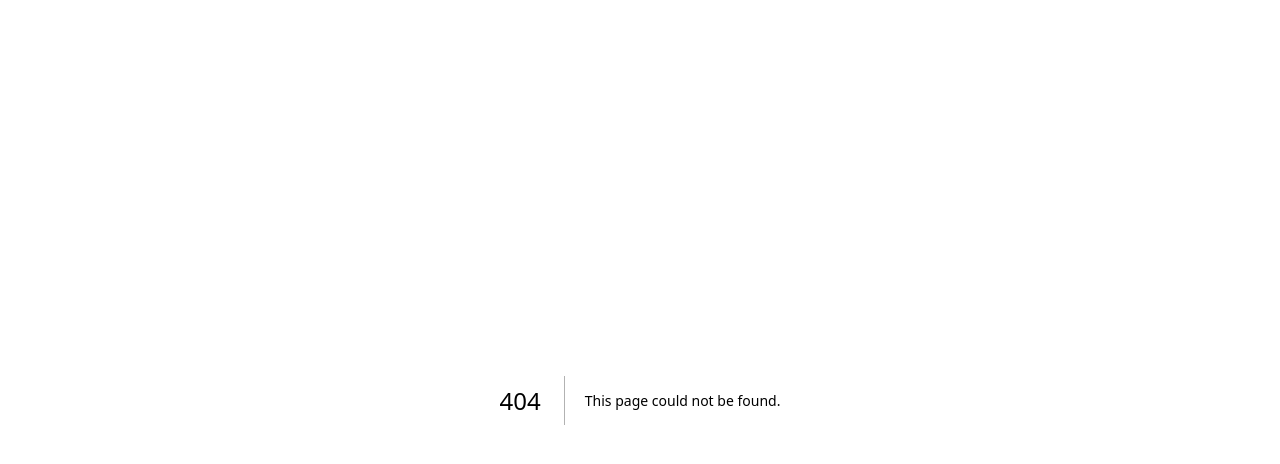
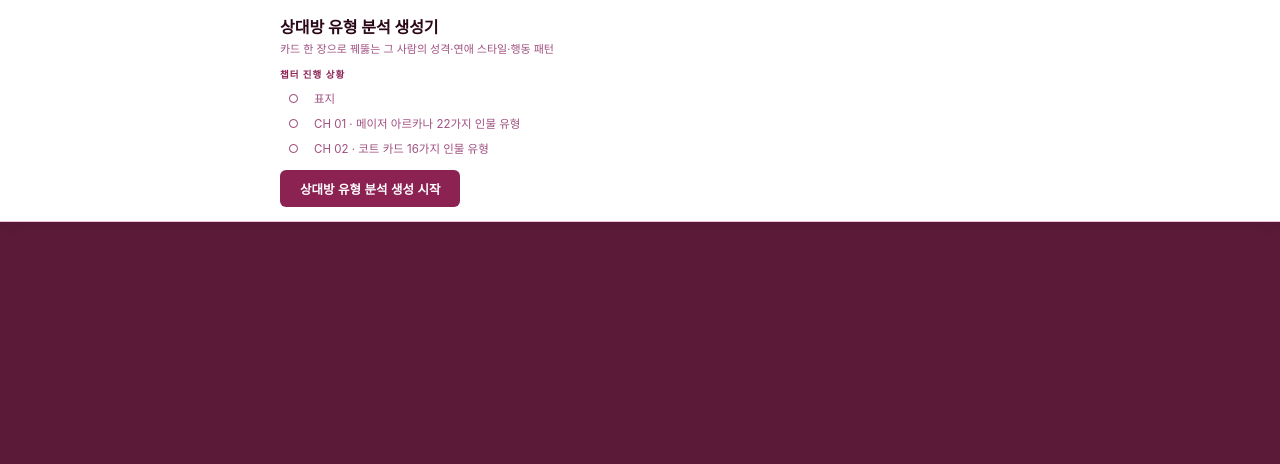
Before and after one commit to park2011502/ebookmaker, a Next.js app: page /personality in a window 1280 px wide. Before the commit this address had no page. Shown: the top 464 px of the page. Built offline with nearby package versions, Linux system fonts and the light colour scheme.

Commit message:
Create page.tsx

```diff
--- /dev/null
+++ b/app/personality/page.tsx
@@ -0,0 +1,207 @@
+"use client";
+
+import { useState } from "react";
+
+const CHAPTERS = [
+  {
+    chapterIndex: 0, label: "표지",
+    items: [{ cardIndex: -1, label: "표지" }],
+  },
+  {
+    chapterIndex: 1, label: "CH 01 · 메이저 아르카나 22가지 인물 유형",
+    items: [
+      { cardIndex: -1, label: "오프너" },
+      ...Array.from({ length: 22 }, (_, i) => ({ cardIndex: i, label: `메이저 ${i + 1}/22` })),
+    ],
+  },
+  {
+    chapterIndex: 2, label: "CH 02 · 코트 카드 16가지 인물 유형",
+    items: [
+      { cardIndex: -1, label: "오프너" },
+      ...Array.from({ length: 16 }, (_, i) => ({ cardIndex: i, label: `코트 카드 ${i + 1}/16` })),
+    ],
+  },
+];
+
+type Status = "idle" | "generating" | "done" | "error";
+
+export default function PersonalityPage() {
+  const [status, setStatus] = useState<Status>("idle");
+  const [currentStep, setCurrentStep] = useState("");
+  const [allHtml, setAllHtml] = useState("");
+  const [allCss, setAllCss] = useState("");
+  const [errorMsg, setErrorMsg] = useState("");
+  const [doneChapters, setDoneChapters] = useState(0);
+
+  async function generateAll() {
+    setStatus("generating");
+    setAllHtml("");
+    setAllCss("");
+    setErrorMsg("");
+    setDoneChapters(0);
+
+    let combinedHtml = "";
+    let combinedCss = "";
+    let nextPage = 1;
+
+    for (let ci = 0; ci < CHAPTERS.length; ci++) {
+      const ch = CHAPTERS[ci];
+
+      for (let ii = 0; ii < ch.items.length; ii++) {
+        const item = ch.items[ii];
+        setCurrentStep(`${ch.label} · ${item.label} 생성 중...`);
+
+        try {
+          const res = await fetch("/api/generate-personality", {
+            method: "POST",
+            headers: { "Content-Type": "application/json" },
+            body: JSON.stringify({
+              chapterIndex: ch.chapterIndex,
+              cardIndex: item.cardIndex,
+              startPage: nextPage,
+            }),
+          });
+          if (!res.ok) throw new Error((await res.json()).error);
+          const data = await res.json();
+          combinedHtml += data.html;
+          if (data.css) combinedCss = data.css;
+          nextPage = data.nextStartPage;
+          setAllHtml(combinedHtml);
+          setAllCss(combinedCss);
+        } catch (e: unknown) {
+          setErrorMsg(`${ch.label} · ${item.label} 오류: ${e instanceof Error ? e.message : "오류"}`);
+          setStatus("error");
+          return;
+        }
+      }
+
+      setDoneChapters(ci + 1);
+    }
+
+    setStatus("done");
+    setCurrentStep("완성! 🎉");
+  }
+
+  function handleDownload() {
+    const full = `<!DOCTYPE html>
+<html lang="ko">
+<head>
+<meta charset="UTF-8">
+<title>타로로 읽는 상대방 유형 분석</title>
+<style>${allCss}</style>
+</head>
+<body>
+${allHtml}
+</body>
+</html>`;
+    const blob = new Blob([full], { type: "text/html;charset=utf-8" });
+    const url = URL.createObjectURL(blob);
+    const a = document.createElement("a");
+    a.href = url;
+    a.download = "타로상대방유형분석.html";
+    a.click();
+    URL.revokeObjectURL(url);
+  }
+
+  const totalSteps = CHAPTERS.reduce((a, c) => a + c.items.length, 0);
+  const doneSteps = CHAPTERS.slice(0, doneChapters).reduce((a, c) => a + c.items.length, 0);
+  const progress = status === "done" ? 100 : Math.round((doneSteps / totalSteps) * 100);
+
+  return (
+    <>
+      <div id="ctrl">
+        <div className="inner">
+          <div className="hd">
+            <h1>상대방 유형 분석 생성기</h1>
+            <p>카드 한 장으로 꿰뚫는 그 사람의 성격·연애 스타일·행동 패턴</p>
+          </div>
+
+          <div className="toc">
+            <h3>챕터 진행 상황</h3>
+            <ul>
+              {CHAPTERS.map((ch, i) => (
+                <li key={i} className={
+                  i < doneChapters ? "done" :
+                  status === "generating" && i === doneChapters ? "active" : ""
+                }>
+                  <span className="ico">
+                    {i < doneChapters ? "✅" :
+                     status === "generating" && i === doneChapters ? "⏳" : "○"}
+                  </span>
+                  <span>{ch.label}</span>
+                </li>
+              ))}
+            </ul>
+          </div>
+
+          {status !== "idle" && (
+            <div className="prog">
+              <div className="bar"><div className="fill" style={{ width: `${progress}%` }} /></div>
+              <div className="lbl">
+                {status === "done" ? "전체 생성 완료! 🎉" :
+                 status === "error" ? `오류: ${errorMsg}` : currentStep}
+              </div>
+            </div>
+          )}
+
+          <div className="btns">
+            <button className="btn-main" onClick={generateAll} disabled={status === "generating"}>
+              {status === "generating" ? "생성 중..." :
+               status === "done" ? "다시 생성" : "상대방 유형 분석 생성 시작"}
+            </button>
+            {status === "done" && (
+              <button className="btn-dl" onClick={handleDownload}>HTML 다운로드</button>
+            )}
+          </div>
+
+          {status === "done" && (
+            <div className="guide">
+              💡 다운로드한 HTML을 크롬으로 열고<br/>
+              Ctrl+P → 용지 <strong>A5</strong> · 여백 <strong>없음</strong> · 배경 그래픽 <strong>✅</strong> → PDF 저장
+            </div>
+          )}
+        </div>
+      </div>
+
+      {allHtml && (
+        <div id="preview">
+          <style dangerouslySetInnerHTML={{ __html: allCss }} />
+          <div dangerouslySetInnerHTML={{ __html: allHtml }} />
+        </div>
+      )}
+
+      <style>{`
+        *{box-sizing:border-box;margin:0;padding:0;}
+        body{background:#5A1A38;font-family:-apple-system,sans-serif;}
+        #ctrl{position:sticky;top:0;z-index:100;background:#fff;border-bottom:1px solid #F0C0D8;padding:14px 20px;box-shadow:0 2px 12px rgba(0,0,0,0.08);}
+        .inner{max-width:720px;margin:0 auto;display:flex;flex-direction:column;gap:11px;}
+        .hd h1{font-size:16px;color:#2A0818;font-weight:700;margin-bottom:2px;}
+        .hd p{font-size:11px;color:#A05080;}
+        .toc h3{font-size:9.5px;color:#8B2252;font-weight:600;letter-spacing:1px;text-transform:uppercase;margin-bottom:6px;}
+        .toc ul{list-style:none;display:flex;flex-direction:column;gap:3px;}
+        .toc li{display:flex;align-items:center;gap:8px;font-size:11.5px;color:#A05080;padding:3px 8px;border-radius:4px;}
+        .toc li.active{background:#FFF5F8;color:#8B2252;font-weight:600;}
+        .toc li.done{color:#5A1A38;}
+        .ico{font-size:12px;flex-shrink:0;width:18px;}
+        .prog{display:flex;flex-direction:column;gap:4px;}
+        .bar{height:5px;background:#FFE8EF;border-radius:10px;overflow:hidden;}
+        .fill{height:100%;background:#8B2252;border-radius:10px;transition:width 0.4s ease;}
+        .lbl{font-size:10.5px;color:#A05080;}
+        .btns{display:flex;gap:9px;}
+        .btn-main{padding:9px 20px;background:#8B2252;color:#fff;border:none;border-radius:6px;font-size:12.5px;font-weight:600;cursor:pointer;}
+        .btn-main:hover:not(:disabled){background:#6B1A3E;}
+        .btn-main:disabled{background:#E090B8;cursor:not-allowed;}
+        .btn-dl{padding:9px 20px;background:#fff;color:#8B2252;border:1.5px solid #8B2252;border-radius:6px;font-size:12.5px;font-weight:600;cursor:pointer;}
+        .btn-dl:hover{background:#FFF5F8;}
+        .guide{font-size:10.5px;color:#5A1A38;background:#FFE8EF;padding:8px 12px;border-radius:4px;line-height:1.7;}
+        #preview{display:flex;flex-direction:column;align-items:center;padding:28px 20px;gap:14px;}
+        @media print{
+          #ctrl{display:none!important;}
+          #preview{padding:0;gap:0;background:none;}
+          body{background:none;}
+          @page{size:A5;margin:0;}
+        }
+      `}</style>
+    </>
+  );
+}
```
